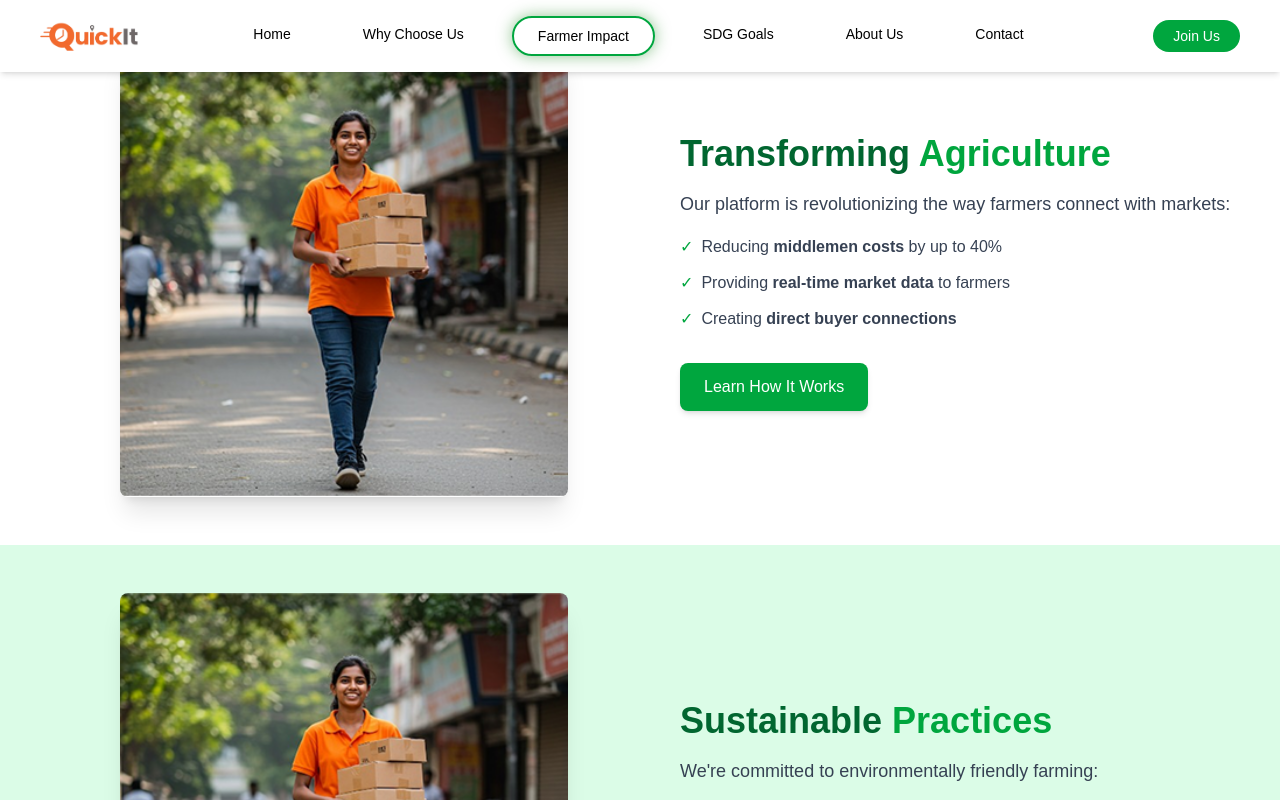
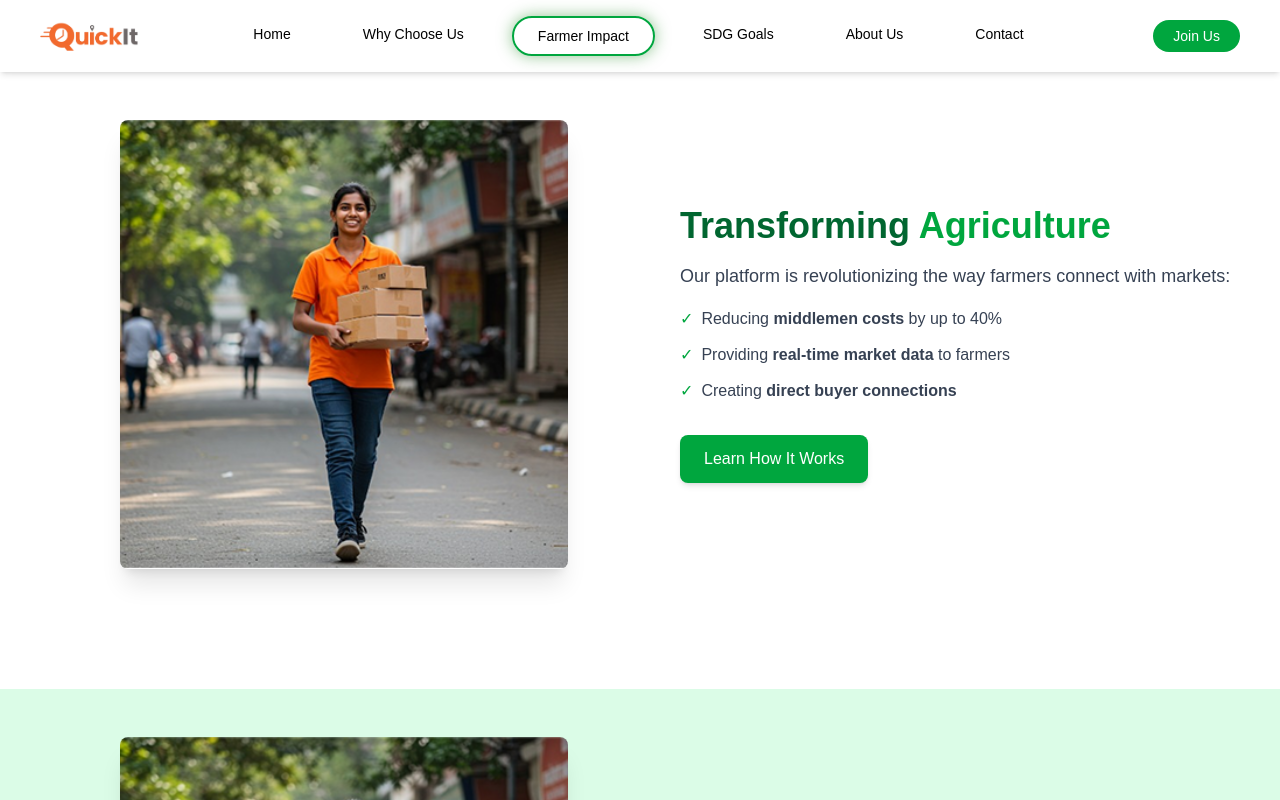
Before and after one commit to Nishita-shah1/greensizz, a Next.js app: page /FarmerImpact in a window 1280 px wide. Shown: the top 800 px of the page. Built offline with nearby package versions, Linux system fonts and the light colour scheme.

Commit message:
padding added in section 1 of farmer impact

```diff
--- a/src/components/FarmerImpact/FarmerImpactSection1.tsx
+++ b/src/components/FarmerImpact/FarmerImpactSection1.tsx
@@ -33,7 +33,8 @@ export default function FarmerImpactSection1() {
   };
 
   return (
-    <section className="flex flex-col md:flex-row items-center justify-center p-8 md:p-12 bg-white pt-30">
+    <section className="flex flex-col md:flex-row items-center justify-center py-30 px-8 md:px-12 bg-white ">
+
       {/* Image Section with animation */}
       <motion.div
         className="md:w-1/2 flex justify-center mb-8 md:mb-0"
```
